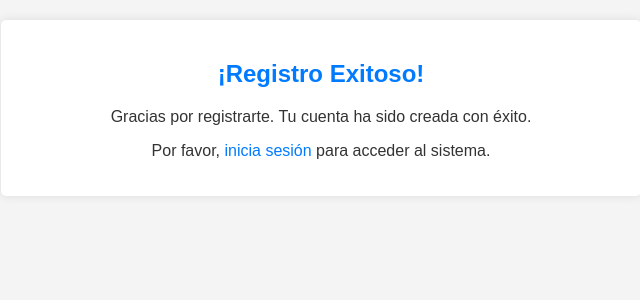
After one commit to JPMaureira/project_Blog, a Django app: page /registro_ingresado/ in a window 1280 px wide. The commit adds this page. Shown: the top 300 px of the page, without its empty margins (319-959 px from the left). Run offline with Django 4.2, Linux system fonts and the light colour scheme.

Commit message:
Paso a producción 22

```diff
--- a/project_Blog/models.py
+++ b/project_Blog/models.py
@@ -28,6 +28,7 @@ class UsuarioPersonalizadoManager(BaseUserManager):
 
         return self.create_user(email, password, nombre, **extra_fields)
 
+
 class UsuarioPersonalizado(AbstractUser):
     nombre = models.CharField(max_length=30, blank=True)
     email = models.EmailField()
@@ -35,6 +36,7 @@ class UsuarioPersonalizado(AbstractUser):
     objects = UsuarioPersonalizadoManager()
     groups = models.ManyToManyField(Group, verbose_name='groups', blank=True, related_name='custom_user_groups')
     user_permissions = models.ManyToManyField(Permission, verbose_name='user permissions', blank=True, related_name='custom_user_permissions')
+
 
 class Page(models.Model):
     title = models.CharField(max_length=200)
--- a/project_Blog/settings.py
+++ b/project_Blog/settings.py
@@ -33,7 +33,7 @@ DEBUG = True
 
 ALLOWED_HOSTS = []
 
-# LOGIN_URL = '/login/'  # Ajusta la URL según tu configuración
+LOGIN_URL = '/login/'
 
 
 
--- a/project_Blog/templates/page_creada.html
+++ b/project_Blog/templates/page_creada.html
@@ -79,6 +79,7 @@
 </head>
 <body>
     <div class="container">
+        <h1><a href="{% url 'panel' %}">Volver al Panel</a></h1>
         {% block content %}
   <h2>Pages Agregadas</h2>
   {% if messages %}
--- /dev/null
+++ b/project_Blog/templates/registro_ingresado.html
@@ -0,0 +1,50 @@
+<!DOCTYPE html>
+<html lang="en">
+<head>
+    <meta charset="UTF-8">
+    <meta name="viewport" content="width=device-width, initial-scale=1.0">
+    <title>Registro Exitoso</title>
+    <style>
+        body {
+            font-family: 'Arial', sans-serif;
+            background-color: #f4f4f4;
+            margin: 0;
+            padding: 20px;
+            text-align: center;
+        }
+
+        .container {
+            max-width: 600px;
+            margin: 0 auto;
+            background-color: #fff;
+            padding: 20px;
+            border-radius: 5px;
+            box-shadow: 0 0 10px rgba(0, 0, 0, 0.1);
+        }
+
+        h2 {
+            color: #007bff;
+        }
+
+        p {
+            color: #333;
+        }
+
+        a {
+            color: #007bff;
+            text-decoration: none;
+        }
+
+        a:hover {
+            text-decoration: underline;
+        }
+    </style>
+</head>
+<body>
+    <div class="container">
+        <h2>¡Registro Exitoso!</h2>
+        <p>Gracias por registrarte. Tu cuenta ha sido creada con éxito.</p>
+        <p>Por favor, <a href="{% url 'login' %}">inicia sesión</a> para acceder al sistema.</p>
+    </div>
+</body>
+</html>
--- a/project_Blog/urls.py
+++ b/project_Blog/urls.py
@@ -16,7 +16,7 @@ Including another URLconf
 """
 from django.contrib import admin
 from django.urls import path
-from .views import  home, login_request, register, panel,about,create_page,pages,page_creada,eliminar_page,editar_page,perfiles,edit_profile
+from .views import  home, login_request, register, panel,about,create_page,pages,page_creada,eliminar_page,editar_page,perfiles,edit_profile,registro_ingresado
 from django.contrib.auth.views import LogoutView
 from django.conf import settings
 from django.conf.urls.static import static
@@ -39,6 +39,7 @@ urlpatterns = [
     path('eliminar_page/<int:page_id>/', eliminar_page, name='eliminar_page'),
     path('editar_page/<int:page_id>/', editar_page, name='editar_page'),
     path('edit_profile/', edit_profile, name='edit_profile'),
+    path('registro_ingresado/', registro_ingresado, name='registro_ingresado'),
 
 ]
 
--- a/project_Blog/views.py
+++ b/project_Blog/views.py
@@ -22,24 +22,22 @@ from django.contrib.auth.decorators import login_required
 
 from django.contrib import messages
 
-# # Vista de registro
 def register(request):
+    if request.method == 'POST':
+        form = UserRegisterForm(request.POST, request.FILES)
+        if form.is_valid():
+            user = form.save(commit=False)  # No guardar inmediatamente para modificar el usuario
+            username = form.cleaned_data['username']
+            user.save()  # Ahora guardar el usuario con el avatar
 
-      if request.method == 'POST':
+             # Agregar mensaje de éxito
+            messages.success(request, 'Usuario creado exitosamente. Primero, crea un post.')
 
-            #form = UserCreationForm(request.POST)
-            form = UserRegisterForm(request.POST)
-            if form.is_valid():
+            return render(request, "registro_ingresado.html", {"mensaje": "Usuario Creado :)"})
+    else:
+        form = UserRegisterForm()
 
-                  username = form.cleaned_data['username']
-                  form.save()
-                  return render(request,"panel.html" ,  {"mensaje":"Usuario Creado :)"})
-
-      else:
-            #form = UserCreationForm()
-            form = UserRegisterForm()
-
-      return render(request,"registro.html" ,  {"form":form})
+    return render(request, "registro.html", {"form": form})
 
 
 # def register(request):
@@ -76,7 +74,7 @@ def login_request(request):
     form = AuthenticationForm()
     return render(request, "login.html", {"form": form})
 
-@login_required  # Este decorador asegura que solo los usuarios autenticados puedan acceder a la vista
+
 def panel(request):
 
     usuario = request.user
@@ -92,6 +90,8 @@ def user_logout(request):
     logout(request)
     return redirect('home.html')
 
+def  registro_ingresado(request):
+    return render(request, 'registro_ingresado.html')
 
 def about(request):
     return render(request, 'about.html')
@@ -117,7 +117,7 @@ def create_page(request):
         form = PageForm()
     return render(request, 'create_page.html', {'form': form})
 
-# @login_required
+
 def page_creada(request):
 
     messages_to_show = request.session.get('messages_to_show', [])
@@ -156,10 +156,26 @@ def editar_page(request, page_id):
 
     return render(request, 'editar_page.html', {'form': form, 'page_id': page_id})
 
-# @login_required
+@login_required
+def edit_profile(request):
+    if request.method == 'POST':
+        form = UserEditForm(request.POST, instance=request.user)
+        if form.is_valid():
+            form.save()
+            return redirect('panel')  # O la URL que desees después de la edición exitosa
+    else:
+        form = UserEditForm(instance=request.user)
+
+    return render(request, "edit_profile.html", {"form": form})
+
+
+
+
+
+
 # def edit_profile(request):
 #     if request.method == 'POST':
-#         form = UserEditForm(request.POST, instance=request.user)
+#         form = UserEditForm(request.POST, request.FILES, instance=request.user)
 #         if form.is_valid():
 #             form.save()
 #             return redirect('panel')  # O la URL que desees después de la edición exitosa
@@ -167,16 +183,3 @@ def editar_page(request, page_id):
 #         form = UserEditForm(instance=request.user)
 
 #     return render(request, "edit_profile.html", {"form": form})
-
-
-@login_required
-def edit_profile(request):
-    if request.method == 'POST':
-        form = UserEditForm(request.POST, request.FILES, instance=request.user)
-        if form.is_valid():
-            form.save()
-            return redirect('panel')  # O la URL que desees después de la edición exitosa
-    else:
-        form = UserEditForm(instance=request.user)
-
-    return render(request, "edit_profile.html", {"form": form})
```
Also changed, not shown: project_Blog/templates/panel.html (+7 -0 lines), README.md, db.sqlite3, media/page_images/2.JPG (added), media/page_images/descarga_EY4n62I.jpg (added), media/page_images/descarga_HIAeqU9.jpg (added), media/page_images/descarga_Nw2A2sf.jpg (added), media/page_images/descarga_ZzSvjO1.jpg (added), media/page_images/descarga_fV0UvyF.jpg (added).
